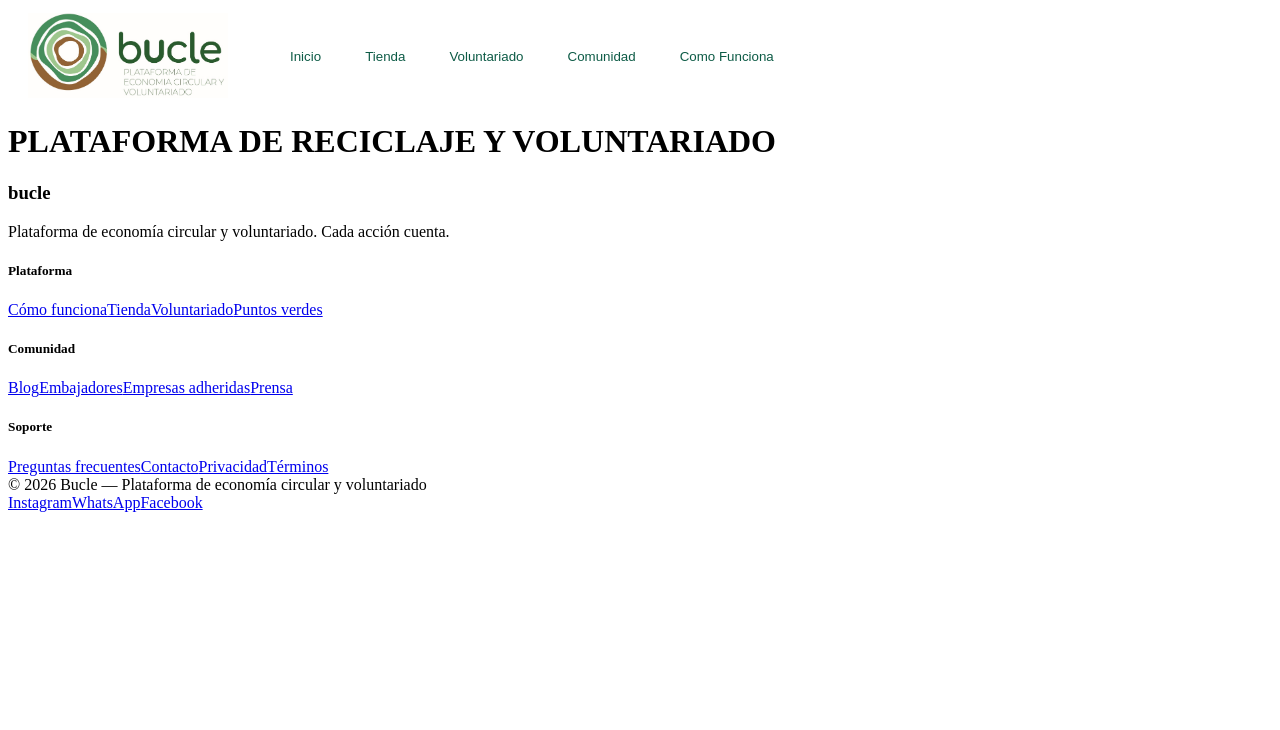
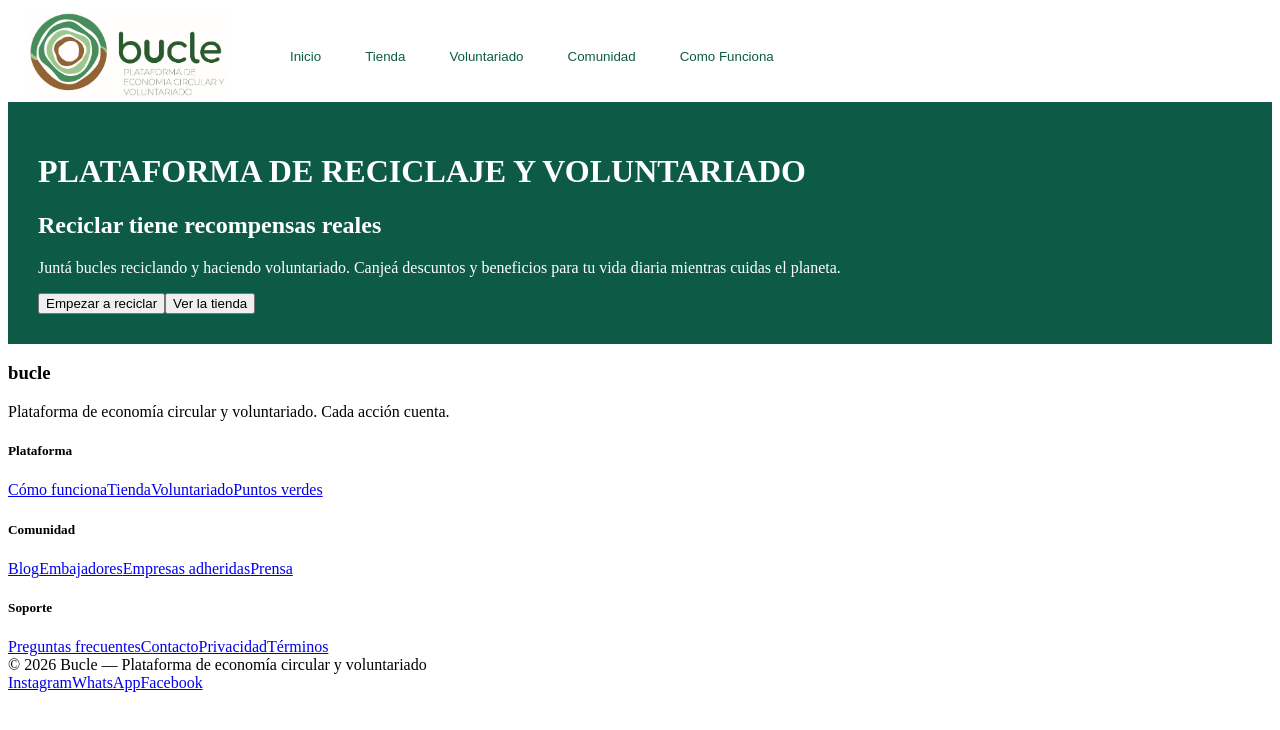
Before and after one commit to diegperez04/BucleProyectoFinal, a React (Vite) app: page / in a window 1280 px wide. Shown: the top 730 px of the page. Built offline with nearby package versions, Linux system fonts and the light colour scheme.

Commit message:
Avance en home

```diff
--- /dev/null
+++ b/src/pages/Home.css
@@ -0,0 +1,5 @@
+.divprincipal {
+  background-color: #0d5b46;
+  padding: 30px;
+  color: white;
+}
--- a/src/pages/Home.jsx
+++ b/src/pages/Home.jsx
@@ -1,8 +1,20 @@
+import "./Home.css";
+
 function Home() {
   return (
     <div>
-      <div className="divuno">
-        <h1>PLATAFORMA DE RECICLAJE Y VOLUNTARIADO</h1>
+      <div className="divprincipal">
+        <div className="divizquierda">
+          <h1>PLATAFORMA DE RECICLAJE Y VOLUNTARIADO</h1>
+          <h2>Reciclar tiene recompensas reales</h2>
+          <p>
+            Juntá bucles reciclando y haciendo voluntariado. Canjeá descuntos y
+            beneficios para tu vida diaria mientras cuidas el planeta.
+          </p>
+          <button>Empezar a reciclar</button>
+          <button>Ver la tienda</button>
+        </div>
+        <div className="divderecha"></div>
       </div>
     </div>
   );
```
